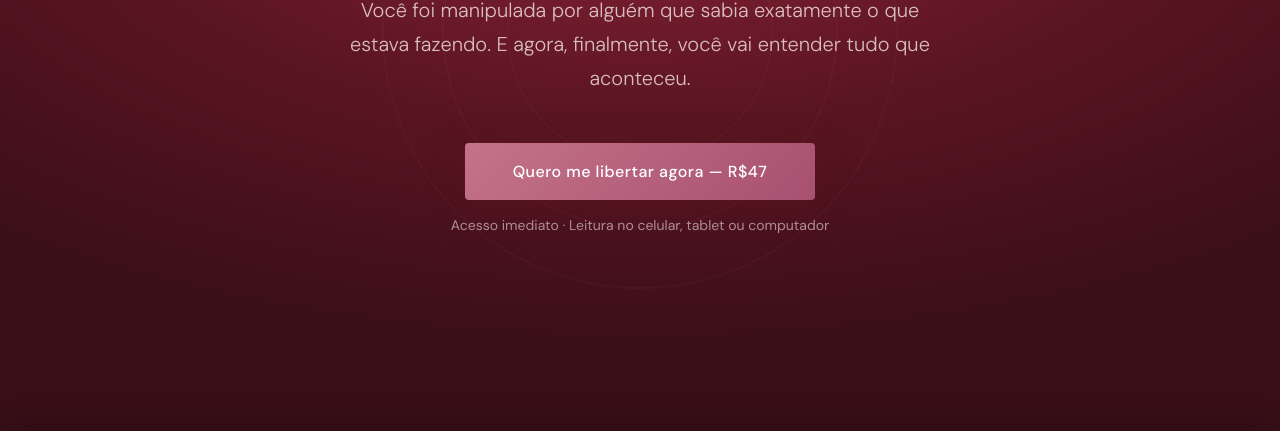
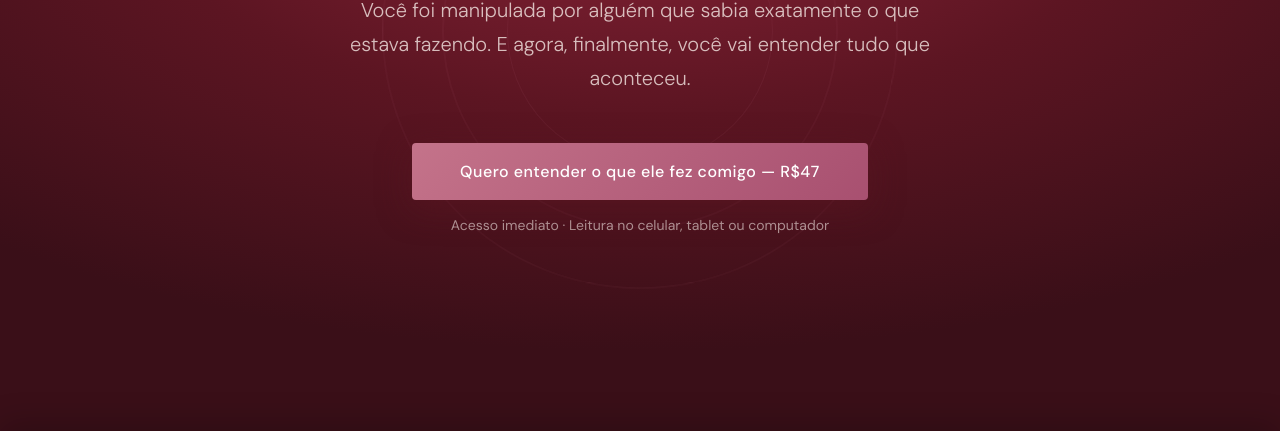
Before and after one commit to Cristorei7/Voce-Nao-Era-Louca, a plain HTML site: page index.html in a window 1280 px wide. Shown: the part 369-800 px from the top of the page. Drawn offline with nearby package versions, Linux system fonts and the light colour scheme; a web font is replaced by a local one.

Commit message:
Update index.html

```diff
--- a/index.html
+++ b/index.html
@@ -462,7 +462,7 @@
     <h1>Você Não Era <em>Louca.</em></h1>
     <p class="hero-sub">Você foi manipulada por alguém que sabia exatamente o que estava fazendo. E agora, finalmente, você vai entender tudo que aconteceu.</p>
     <div class="hero-cta">
-      <a href="https://pay.kiwify.com.br/sIdIj4Y" class="btn-primary">Quero me libertar agora — R$47</a>
+      <a href="https://pay.kiwify.com.br/sIdIj4Y" class="btn-primary">Quero entender o que ele fez comigo — R$47</a>
       <span class="hero-price">Acesso imediato · Leitura no celular, tablet ou computador</span>
     </div>
   </div>
```
